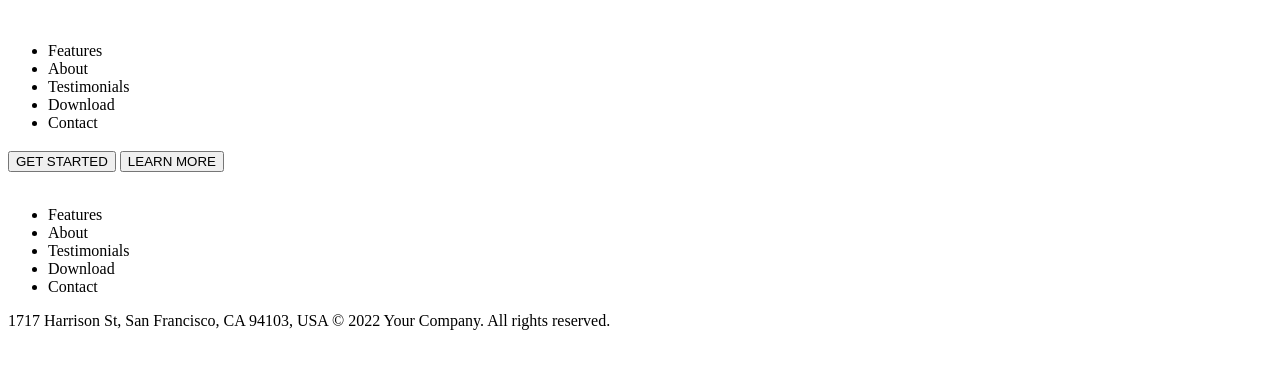
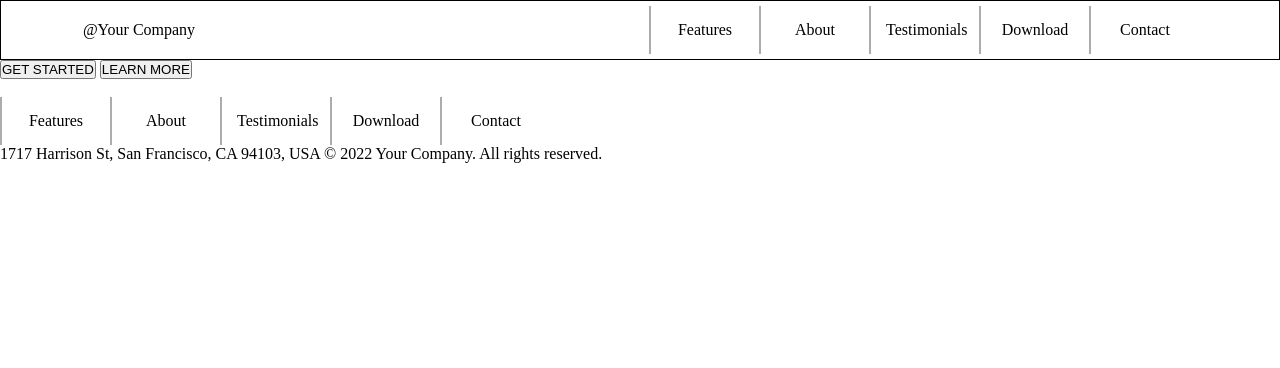
Before and after one commit to Loreaylen/Swiss-Landing-Page, a plain HTML site: page src/index.html in a window 1280 px wide. Drawn offline with Linux system fonts and the light colour scheme.

Commit message:
Adding CSS to header

```diff
--- a/src/css/styles.css
+++ b/src/css/styles.css
@@ -0,0 +1,42 @@
+* {
+  margin: 0;
+  padding: 0;
+  box-sizing: border-box;
+}
+
+header {
+  width: 100%;
+  height: 60px;
+  border: 1px solid black;
+  display: flex;
+  justify-content: space-between;
+  align-items: center;
+}
+
+#logo {
+  width: 276px;
+  display: flex;
+  align-items: center;
+  justify-content: center;
+}
+
+#mainMenu {
+  height: 60px;
+  display: flex;
+  justify-content: space-around;
+  align-items: center;
+  padding-right: 80px;
+}
+
+#mainMenu ul, #footerMenu ul {
+  display: flex;
+  align-items: flex-end;
+}
+
+#mainMenu .menuItems, #footerMenu .menuItems {
+  list-style-type: none;
+  width: 110px;
+  padding:15px;
+  border-left: 2px solid rgb(175, 171, 171);
+  text-align: center;
+}
--- a/src/index.html
+++ b/src/index.html
@@ -4,12 +4,13 @@
   <meta charset="UTF-8">
   <meta http-equiv="X-UA-Compatible" content="IE=edge">
   <meta name="viewport" content="width=device-width, initial-scale=1.0">
+  <link rel="stylesheet" href="./css/styles.css">
   <title>Project Landing Page</title>
 </head>
 <body>
   <header>
-    <div id="logo"><img src="" alt="">
-      <span></span>
+    <div id="logo">@<img src="" alt="">
+      <span>Your Company</span>
     </div>
 
     <nav id="mainMenu">
```
